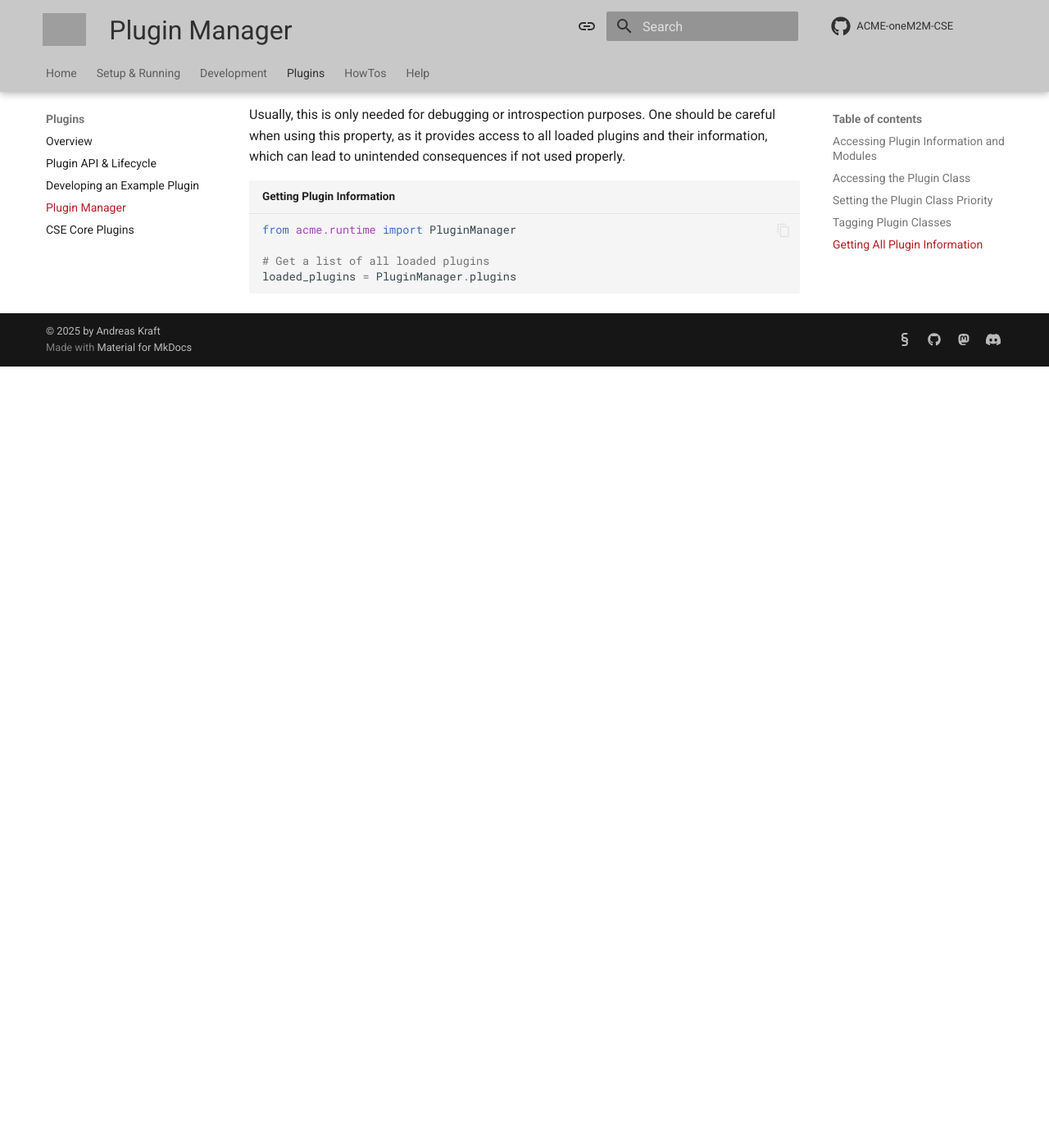
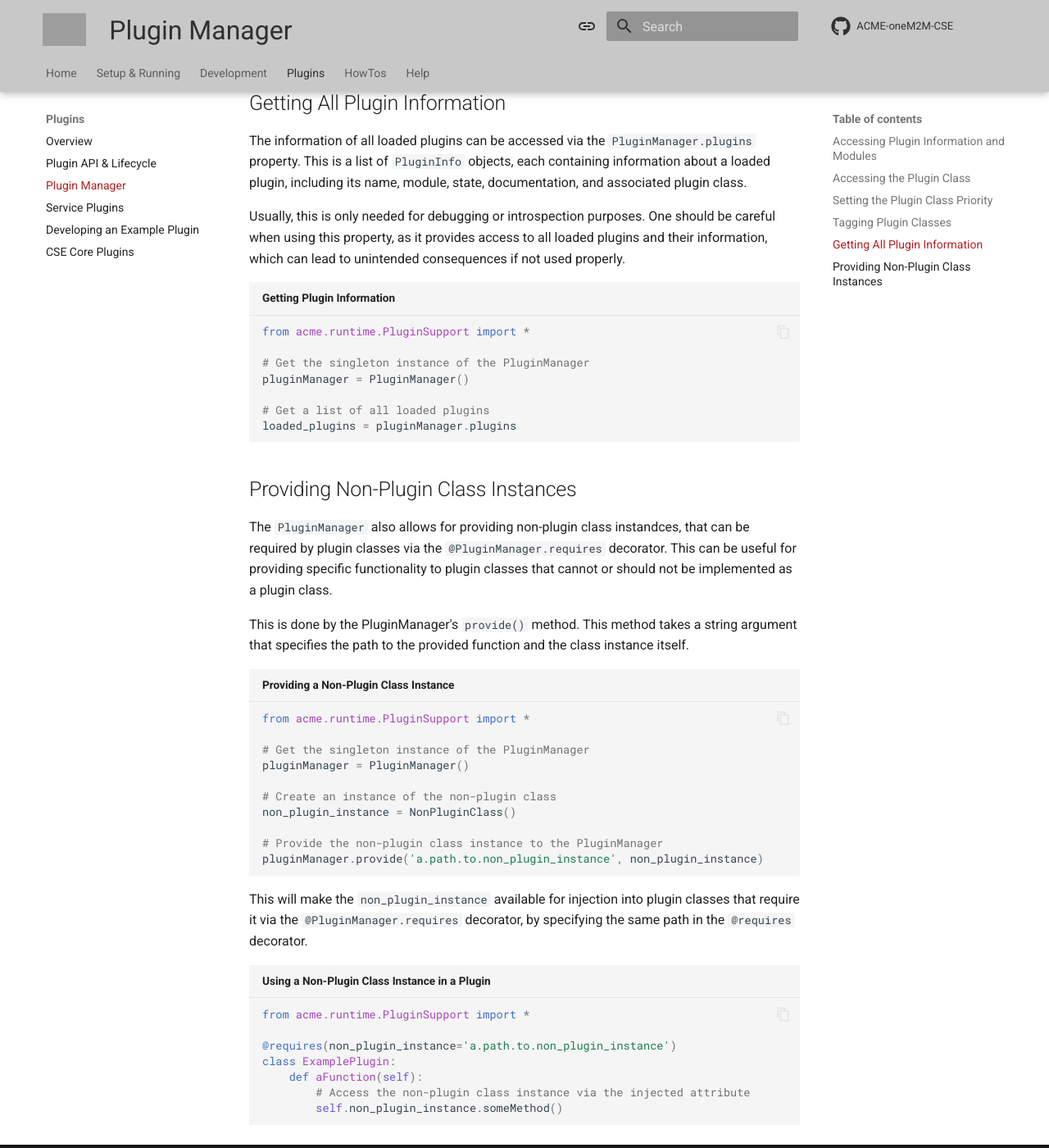
Before and after one commit to ankraft/ACME-oneM2M-CSE-mkdocs, an MkDocs documentation site: the page built from docs/plugins/PluginManager.md, in a window 1280 px wide and 1400 px high, scrolled down 2838 px. Shown: the whole window at 82% size. Built offline with MkDocs 1.6.1 and Material for MkDocs 9.7.7, drawn with Linux system fonts in a browser that asks for light colours; comment, search, counter and statistics services are not loaded; before the commit the page ends 3285 px from its top, so only the background shows below that; some of the changed text lies outside the part shown; grey boxes are pictures that could not be loaded.

Commit message:
Added to plugin documentation

````diff
--- a/docs/plugins/PluginManager.md
+++ b/docs/plugins/PluginManager.md
@@ -7,18 +7,24 @@ The PluginManager offers the possibility to access loaded plugins and their assi
 How to access loaded plugins and their plugin classes is described in the following sections.
 
 
+
 ## Accessing Plugin Information and Modules
 
 The `PluginManager` provides a convenient way to access the runtime information of loaded plugins. This includes the ability to get the Python module, but also other information such as a plugin's name and its associated plugin class. This can be useful for introspection or for dynamically loading additional resources from the plugin's module.
 
-Plugin information can be accessed through the `PluginManager.<PluginName>` property, where `<PluginName>` is the name of the plugin module (i.e., the filename without the `.py` extension).
+The `PluginManager` is a singleton and can therefore be accessed from anywhere in the codebase.
+
+Plugin information can be accessed through the `pluginManager.<PluginName>` property, where `<PluginName>` is the name of the plugin module (i.e., the filename without the `.py` extension).
 
 
 ```python title="Getting Plugin Python Module"
-from acme.runtime import PluginManager
+from acme.runtime.PluginSupport import *
+
+# Get the singleton instance of the PluginManager
+pluginManager = PluginManager()
 
 # Get the module for a specific plugin
-hello_world_info = PluginManager.HelloWorld
+hello_world_info = pluginManager.HelloWorld
 hello_world_module = hello_world_info.module
 ```
 
@@ -36,9 +42,9 @@ However, it is possible to pass a name for a property in the `@PluginManager.plu
 For example, the `HelloWorld` plugin class can be decorated as follows:
 
 ```python title="HelloWorld.py with Named Plugin Class"
-from acme.runtime import PluginManager
+from acme.runtime.PluginSupport import *
 
-@PluginManager.plugin(property='greetings')
+@plugin(property='greetings')
 class HelloWorld:
     ...
 ```
@@ -46,7 +52,7 @@ class HelloWorld:
 The instantiated plugin class can then be accessed via the `PluginManager.greetings` property:
 
 ```python title="Getting Named Plugin Class"
-hello_world_instance = PluginManager.greetings
+hello_world_instance = pluginManager.greetings
 ```
 
 
@@ -57,9 +63,9 @@ By default, the `PluginManager` instantiates and processes plugin classes in the
 Plugin classes with a lower priority value are instantiated before those with a higher priority value. The default priority is `50`.
 
 ```python title="HelloWorld.py with Priority"
-from acme.runtime import PluginManager
+from acme.runtime.PluginSupport import *
 
-@PluginManager.plugin(priority=10)
+@plugin(priority=10)
 class HelloWorld:
 	...
 ```
@@ -74,9 +80,9 @@ It is important to note that plugin classes with a lower priority value are inst
 The `@PluginManager.plugin` class decorator also allows for tagging plugin classes with specific keywords using the `tags` parameter. This can be useful for categorizing plugins or for filtering plugins based on their tags at runtime.
 
 ```python title="HelloWorld.py with Tags"
-from acme.runtime import PluginManager
+from acme.runtime.PluginSupport import *
 
-@PluginManager.plugin(tags=['greeting', 'example'])
+@plugin(tags=['greeting', 'example'])
 class HelloWorld:
     ...
 ```
@@ -93,8 +99,43 @@ The information of all loaded plugins can be accessed via the `PluginManager.plu
 Usually, this is only needed for debugging or introspection purposes. One should be careful when using this property, as it provides access to all loaded plugins and their information, which can lead to unintended consequences if not used properly.
 
 ```python title="Getting Plugin Information"
-from acme.runtime import PluginManager
+from acme.runtime.PluginSupport import *
+
+# Get the singleton instance of the PluginManager
+pluginManager = PluginManager()
 
 # Get a list of all loaded plugins
-loaded_plugins = PluginManager.plugins
+loaded_plugins = pluginManager.plugins
 ```
+
+
+## Providing Non-Plugin Class Instances
+
+The `PluginManager` also allows for providing non-plugin class instandces, that can be required by plugin classes via the `@PluginManager.requires` decorator. This can be useful for providing specific functionality to plugin classes that cannot or should not be implemented as a plugin class.
+
+This is done by the PluginManager's `provide()` method. This method takes a string argument that specifies the path to the provided function and the class instance itself.
+
+```python title="Providing a Non-Plugin Class Instance"
+from acme.runtime.PluginSupport import *
+
+# Get the singleton instance of the PluginManager
+pluginManager = PluginManager()
+
+# Create an instance of the non-plugin class
+non_plugin_instance = NonPluginClass()
+
+# Provide the non-plugin class instance to the PluginManager
+pluginManager.provide('a.path.to.non_plugin_instance', non_plugin_instance)
+```
+
+This will make the `non_plugin_instance` available for injection into plugin classes that require it via the `@PluginManager.requires` decorator, by specifying the same path in the `@requires` decorator.
+
+```python title="Using a Non-Plugin Class Instance in a Plugin"
+from acme.runtime.PluginSupport import *
+
+@requires(non_plugin_instance='a.path.to.non_plugin_instance')
+class ExamplePlugin:
+    def aFunction(self):
+		# Access the non-plugin class instance via the injected attribute
+		self.non_plugin_instance.someMethod()
+```
--- a/mkdocs.yml
+++ b/mkdocs.yml
@@ -210,8 +210,9 @@ nav:
   - 'Plugins':
       - 'Overview': 'plugins/PluginsOverview.md'
       - 'Plugin API & Lifecycle': 'plugins/PluginAPI.md'
+      - 'Plugin Manager': 'plugins/PluginManager.md'
+      - 'Service Plugins': 'plugins/PluginServicePlugins.md'
       - 'Developing an Example Plugin': 'plugins/PluginExample.md'
-      - 'Plugin Manager': 'plugins/PluginManager.md'
       - 'CSE Core Plugins': 'plugins/PluginCorePlugins.md'
   - 'HowTos':
       - 'Overview': 'howtos/HowTos.md'
````
Also changed, not shown: docs/plugins/PluginAPI.md (+39 -0 lines), docs/plugins/PluginExample.md (+21 -9 lines), docs/plugins/PluginServicePlugins.md (added, +86 -0 lines), docs/images/cse_uml-dark.png, docs/images/cse_uml.png, 1 other file.
